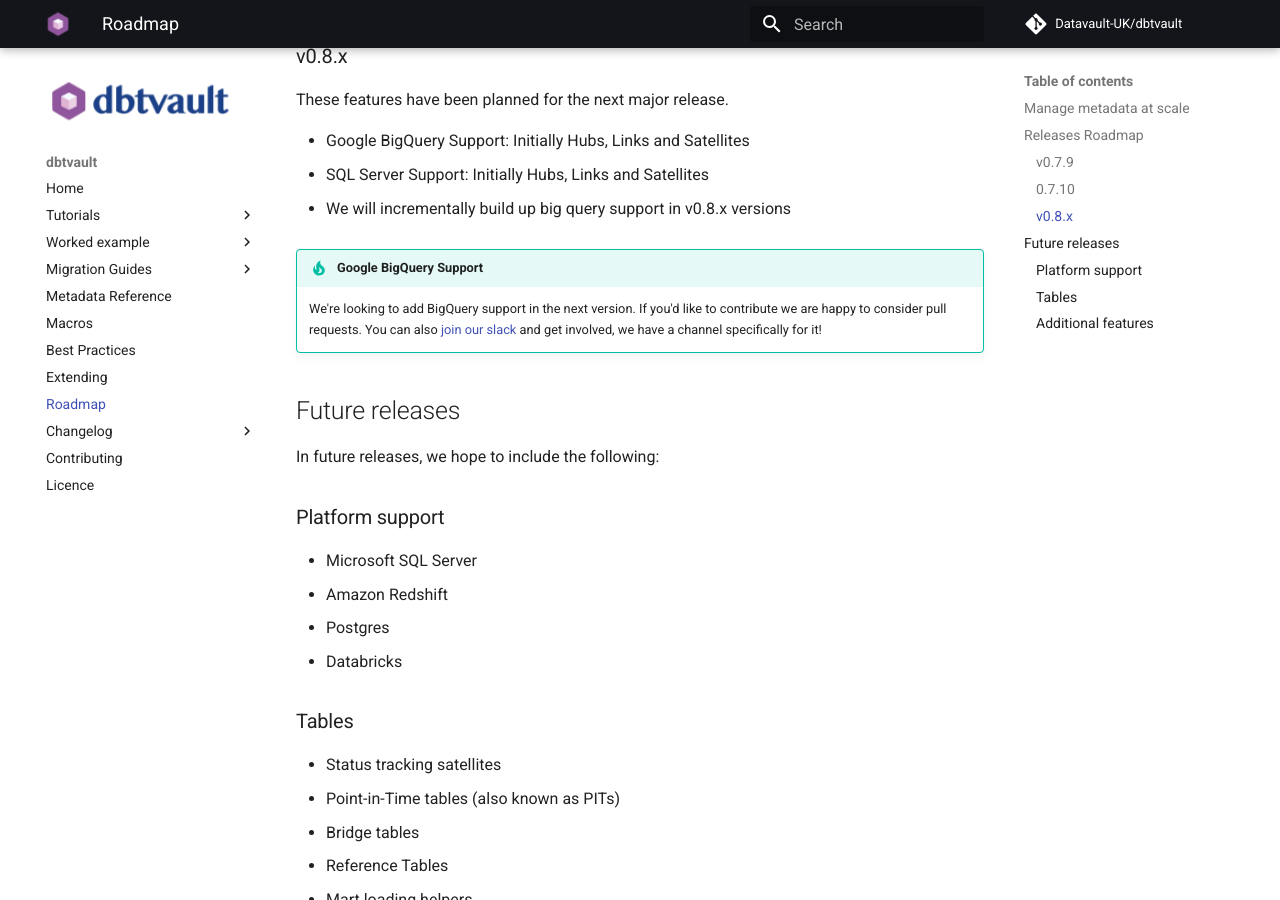
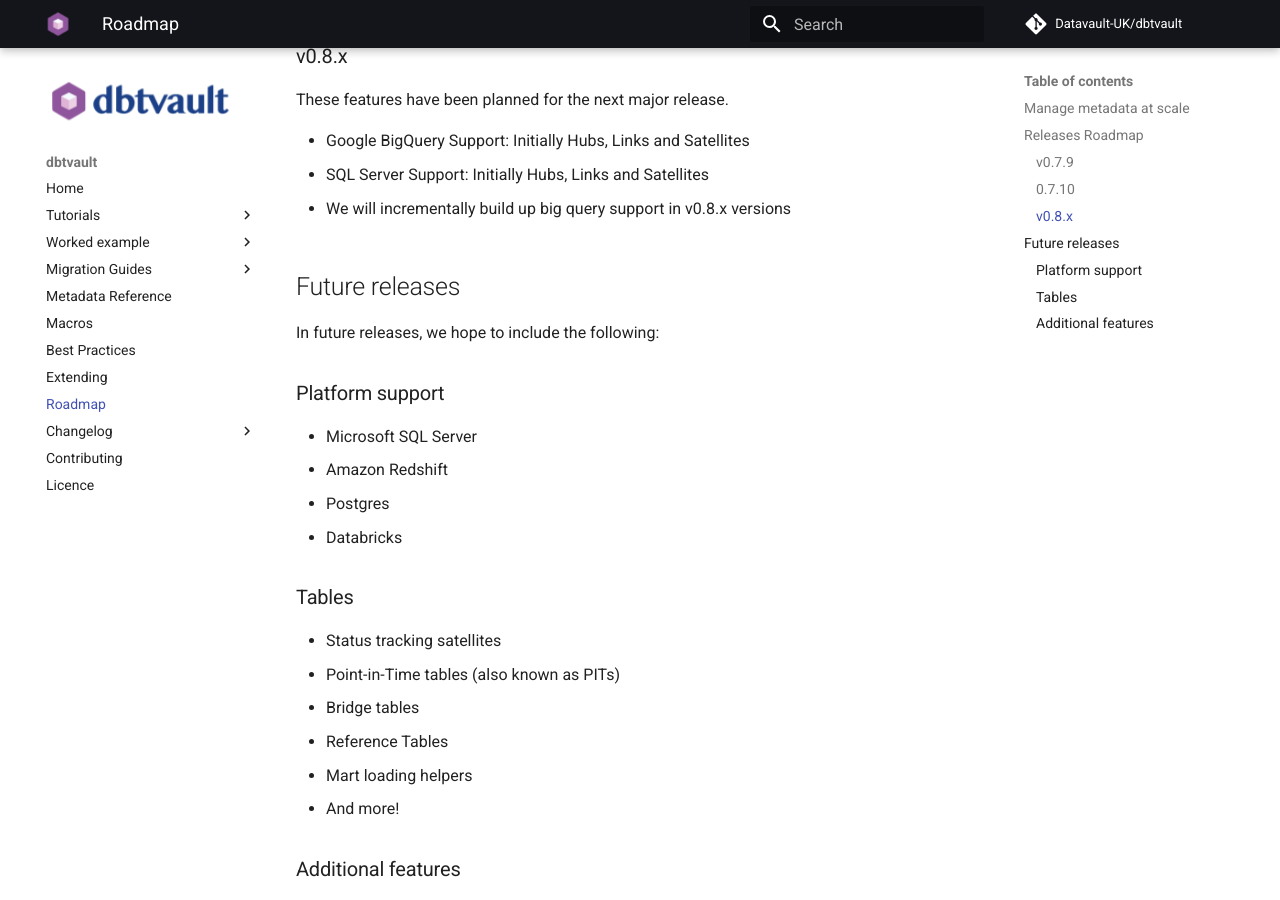
Before and after one commit to Datavault-UK/automate-dv-docs, an MkDocs documentation site: the page built from docs/roadmap.md, in a window 1280 px wide and 900 px high, scrolled down 1235 px. Built offline with MkDocs 1.6.1 and Material for MkDocs 9.7.7, drawn with Linux system fonts in a browser that asks for light colours; comment, search, counter and statistics services are not loaded.

Commit message:
Removed Google BigQuery tip from Roadmap

```diff
--- a/docs/roadmap.md
+++ b/docs/roadmap.md
@@ -48,11 +48,6 @@
 
 - We will incrementally build up big query support in v0.8.x versions
 
-!!! tip "Google BigQuery Support"
-    We're looking to add BigQuery support in the next version. If you'd like to contribute we are happy to consider pull requests.
-    You can also [join our slack](https://dbtvault.slack.com/join/shared_invite/enQtODY5MTY3OTIyMzg2LWJlZDMyNzM4YzAzYjgzYTY0MTMzNTNjN2EyZDRjOTljYjY0NDYyYzEwMTlhODMzNGY3MmU2ODNhYWUxYmM2NjA#/)
-    and get involved, we have a channel specifically for it!
-
 ## Future releases
 
 In future releases, we hope to include the following:
```
